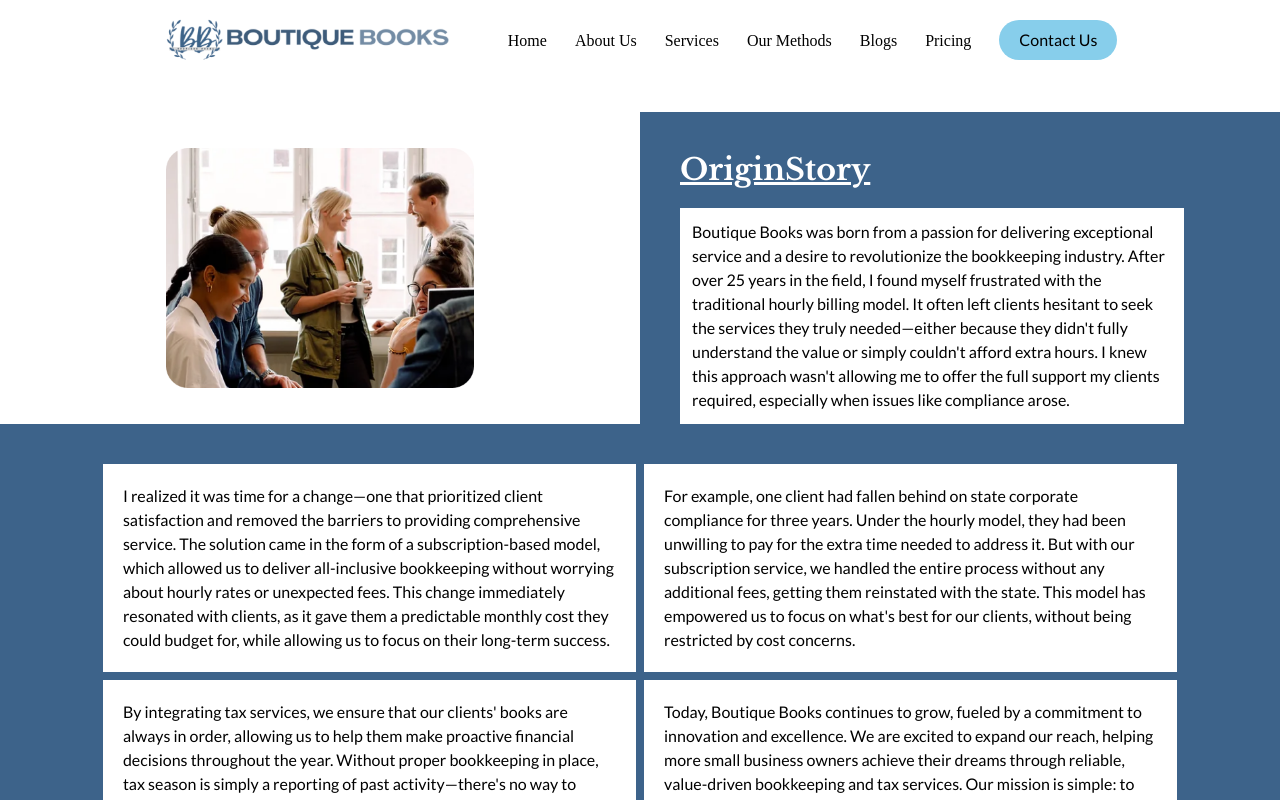
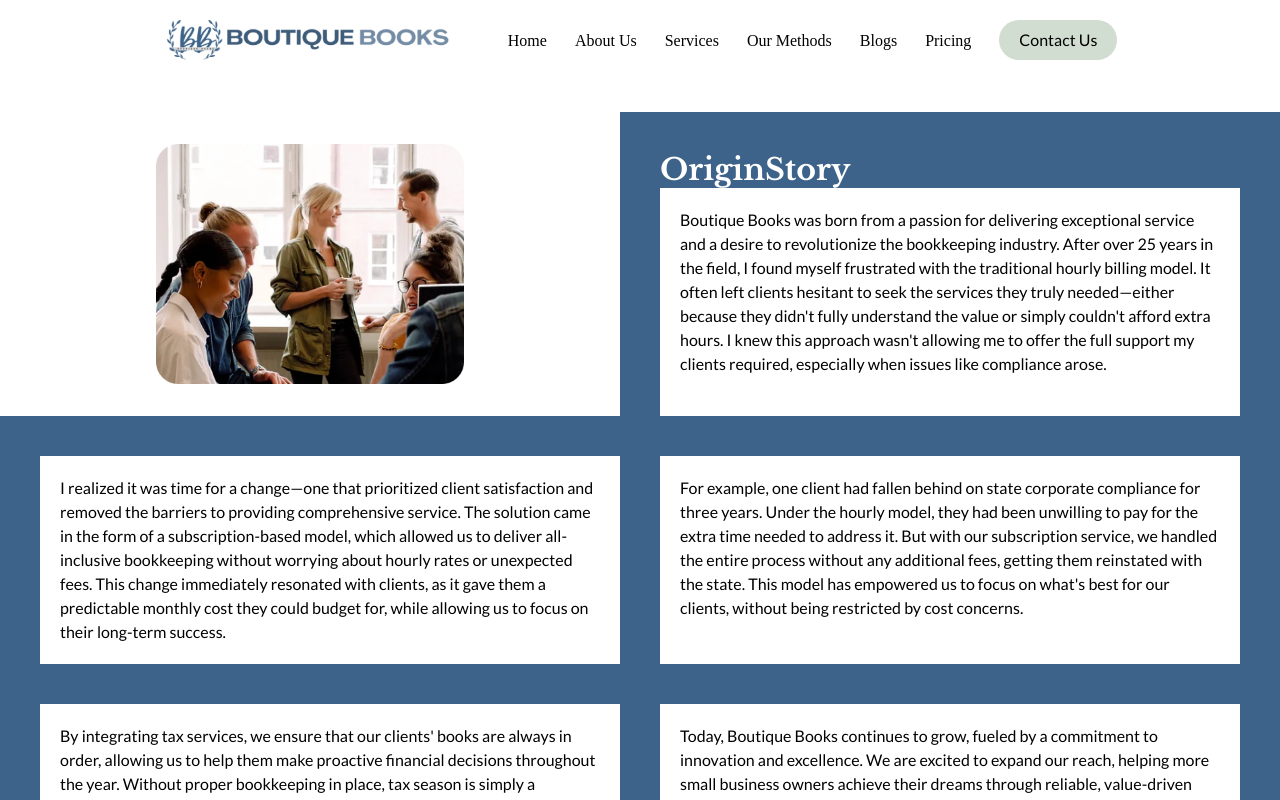
Before and after one commit to NikhilMourya/Boutique-Books, a React (Vite) app: page /about-us in a window 1280 px wide. Shown: the top 800 px of the page. Built offline with nearby package versions, Linux system fonts and the light colour scheme; a web font is replaced by a local one.

Commit message:
UI updated

```diff
--- a/src/components/layouts/Header.jsx
+++ b/src/components/layouts/Header.jsx
@@ -127,7 +127,7 @@ export default function Header() {
                 </Link>
               </li>
             ))}
-            <li className="cursor-pointer whitespace-nowrap hover:bg-primary/90 transition-all bg-primary py-2 px-5 rounded-full">
+            <li className="cursor-pointer whitespace-nowrap hover:bg-[#d1ddd1]/90 transition-all bg-[#d1ddd1] py-2 px-5 rounded-full">
               <Link to={'/contact'}>Contact Us</Link>
             </li>
           </ul>
--- a/src/page/AboutPage.jsx
+++ b/src/page/AboutPage.jsx
@@ -64,7 +64,7 @@ const team = [
     id: 4,
     name: 'Sharon Teraji',
     role: 'Tax & Bookkeeping Specialist',
-    desc: ["Meet Sharon, our dedicated Tax and Bookkeeping Specialist at Boutique Books. Sharon graduated with honors from the University of Phoenix in 2013 with a Bachelor of Science in Accounting. With years of experience and continuing professional education, she brings a wealth of knowledge to her clients. Her commitment to accuracy and compliance ensures clients are always well-prepared for tax season and beyond.","Outside of work, Sharon is an active member of her community. She serves on the board of her local Parent-Teacher Organization and volunteers with her daughter’s Girl Scout troop. When she’s not working or volunteering, Sharon loves spending time with her husband and two children, always finding balance between her professional and personal life with passion and dedication."],
+    desc: ["Meet Sharon, our dedicated Tax and Bookkeeping Specialist at Boutique Books. Sharon graduated with honors from the University of Phoenix in 2013 with a Bachelor of Science in Accounting. With years of experience and continuing professional education, she brings a wealth of knowledge to her clients. Her commitment to accuracy and compliance ensures clients are always well-prepared for tax season and beyond.", "Outside of work, Sharon is an active member of her community. She serves on the board of her local Parent-Teacher Organization and volunteers with her daughter’s Girl Scout troop. When she’s not working or volunteering, Sharon loves spending time with her husband and two children, always finding balance between her professional and personal life with passion and dedication."],
     imgURL: Sharon,
   },
   {
@@ -163,41 +163,44 @@ export default function AboutPage() {
   }, []);
 
   return (
-    <main className="md:pt-28 pt-20 bg-white">
+    <main className="md:pt-28 pt-20 ">
       <section
         id="top-sec"
-        className="z-10 !static md:fixed lg:top-16 mx-auto flex flex-col md:flex-row gap-y-10 md:gap-y-0"
+        className="z-10 bg-[rgb(61,99,138)] !static md:fixed lg:top-16 mx-auto grid grid-cols-1 md:grid-cols-2 gap-3 md:gap-10"
       >
-        <div className='w-full md:w-1/2 flex flex-col-reverse lg:flex-row gap-y-10 md:gap-x-24 lg:px-28 items-center justify-center' >
+        <div className='w-full bg-white flex flex-col-reverse py-10 md:py-5 lg:flex-row lg:px-28 items-center justify-center' >
           <img
             src={AboutImg}
             className="sm:h-40 md:h-52 lg:h-60 w-4/6  md:w-full object-contain"
             alt=""
           />
         </div>
-        <div className='w-full md:w-1/2 bg-[#3d638a]  relative' >
-          <div className='p-5 md:p-10 md:pr-24 !pb-0'>
-            <H1 className="font-primary text-xl lg:text-3xl flex lg:flex-row text-white underline mb-5">
+        <div className='w-full relative' >
+          <div className='pt-4 px-5 md:px-0 lg:pt-10 w-full md:pr-10'>
+            <H1 className="font-primary text-xl md:text-3xl flex lg:flex-row text-white">
               <span className="font-primary">Origin</span>
               <span className="font-primary">Story</span>
             </H1>
-            <p className="text-black bg-white text-left text-sm md:text-base p-1 md:p-3 max-md:p-2">
+            <p className="text-black bg-white text-left text-sm md:text-base p-2 md:p-5 xl:pb-10">
               Boutique Books was born from a passion for delivering exceptional service and a desire to revolutionize the bookkeeping industry. After over 25 years in the field, I found myself frustrated with the traditional hourly billing model. It often left clients hesitant to seek the services they truly needed—either because they didn't fully understand the value or simply couldn't afford extra hours. I knew this approach wasn't allowing me to offer the full support my clients required, especially when issues like compliance arose.
             </p>
           </div>
-          {/* <div className='absolute bottom-0 h-10 w-10 border -left-10' ></div> */}
         </div>
+        {paras.map((para, index) => (
+          <div className={`${index % 2 === 0 ? "md:pl-10" : "md:pr-10"} px-5 md:px-0`}>
+            <div className='bg-white h-full' >
+              <div className={`w-full p-2 md:p-5 ${index == 0 ? '' : ''}`} key={index}>
+                <p className="text-black text-left text-sm md:text-base">{para}</p>
+              </div>
+            </div>
+          </div>
+
+        ))}
       </section>
 
-      <div className="relative z-20">
+      <div className="relative">
         <div className="horizontal-para-wrapper relative overflow-hidden">
-          <div className=" flex flex-wrap justify-center horizontal-para bg-[#3d638a] gap-2 p-5 md:px-24 md:pt-10">
-            {paras.map((para, index) => (
-              <div className={`w-full md:w-[49%] p-2 md:p-5  bg-white ${index == 0 ? '' : ''}`} key={index}>
-                <p className="text-black text-left text-sm md:text-base">{para}</p>
-              </div>
-            ))}
-          </div>
+
         </div>
       </div>
 
--- a/src/page/PricingPage.jsx
+++ b/src/page/PricingPage.jsx
@@ -238,7 +238,7 @@ export default function PricingPage() {
             </ul>
             <button
               onClick={toggleExpanded}
-              className="mt-4 text-blue-500 hover:text-blue-700 focus:outline-none"
+              className="mt-4 text-[#3d638a] focus:outline-none"
             >
               {expanded ? "View Less" : "View More"}
             </button>
@@ -297,7 +297,7 @@ export default function PricingPage() {
             </ul>
             <button
               onClick={toggleExpanded}
-              className="mt-4 text-blue-500 hover:text-blue-700 focus:outline-none"
+              className="mt-4 text-[#3d638a] focus:outline-none"
             >
               {expanded ? "View Less" : "View More"}
             </button>
@@ -329,7 +329,9 @@ export default function PricingPage() {
           <p>
             <span className="text-4xl font-bold">
               {price(getBookkeepingCost(priceRange, true))}
+
             </span>
+            /mo billed annually
           </p>
           <Link to="/contact" >
             <button className="bg-[#3d638a] text-white w-full self-end text-2xl py-2 rounded-lg">
--- a/src/page/ServicesPage.jsx
+++ b/src/page/ServicesPage.jsx
@@ -182,7 +182,7 @@ const ServicesPage = () => {
                   </Slider>
                 </div>
                 <div className="black-overlay lg:rounded-t-2xl">
-                  <div className="p-5 md:py-20 md:px-5 lg:px-10 pr-0 md:h-[120vh] lg:h-[90vh] w-full">
+                  <div className="p-5 md:py-20 md:px-5 lg:px-10 pr-0 md:h-[120vh] lg:h-[80vh] 2xl:h-[70vh] w-full">
                     <div className="mx-auto text-white">
                       <h1 className="mb-10 text-2xl opacity-80 font-primary text-left">
                         Our Services
@@ -255,21 +255,21 @@ const ServicesPage = () => {
               </h1>
               <button className="lg:px-52 md:px-36 sm:px-24 px-4 py-3 button-primary-bg text-white rounded-full">
                 <div className="flex gap-3 flex-row">
-                  <div className="inline-flex gap-3">
+                  <div className="inline-flex items-center gap-3">
                     <Link to="https://www.calendly.com/boutiquebooks" target='_blank' className=''>
                       Book a Call</Link>
 
                     <span className="content-center">
                       <svg
-                        width="20"
-                        height="16"
+                        width="18"
+                        height="14"
                         viewBox="0 0 24 20"
                         fill="none"
                         xmlns="http://www.w3.org/2000/svg"
                       >
                         <path
                           d="M14.3659 19.7046L24 10.0493L14.3659 0.393967C14.2789 0.280049 14.1684 0.186099 14.0418 0.118479C13.9152 0.0508581 13.7755 0.0111451 13.6322 0.00202784C13.4888 -0.00708939 13.3452 0.0146026 13.211 0.0656346C13.0769 0.116667 12.9552 0.195847 12.8544 0.297817C12.7536 0.399786 12.6759 0.522163 12.6267 0.656664C12.5774 0.791164 12.5577 0.934646 12.5689 1.0774C12.5801 1.22015 12.6219 1.35884 12.6915 1.48407C12.7611 1.60931 12.8569 1.71817 12.9724 1.80328L20.1805 9.04976L1.00251 9.04976C0.736625 9.04976 0.481634 9.15506 0.293628 9.34251C0.105621 9.52995 -4.2768e-07 9.78419 -4.39268e-07 10.0493C-4.50855e-07 10.3144 0.105621 10.5686 0.293628 10.756C0.481634 10.9435 0.736625 11.0488 1.00251 11.0488L20.1805 11.0488L12.9724 18.2953C12.785 18.4835 12.6802 18.7382 12.6811 19.0035C12.6821 19.2687 12.7887 19.5227 12.9774 19.7096C13.1662 19.8965 13.4217 20.0009 13.6878 20C13.9538 19.9991 14.2085 19.8928 14.396 19.7046L14.3659 19.7046Z"
-                          fill="#87CEEB"
+                          fill="#d1ddd1"
                         />
                       </svg>
                     </span>
--- a/src/styles/index.css
+++ b/src/styles/index.css
@@ -47,7 +47,7 @@ h5 {
 
 /* Ellipse 7 */
 .homepage-circle {
-  background: rgba(135, 206, 235, 0.4);
+  background: rgba(115, 140, 165, 0.2);
   filter: blur(50px);
 }
 
```
Also changed, not shown: src/components/Homepage/LadyScroll.jsx (+14 -4 lines), src/page/HomePage.jsx (+6 -6 lines).
